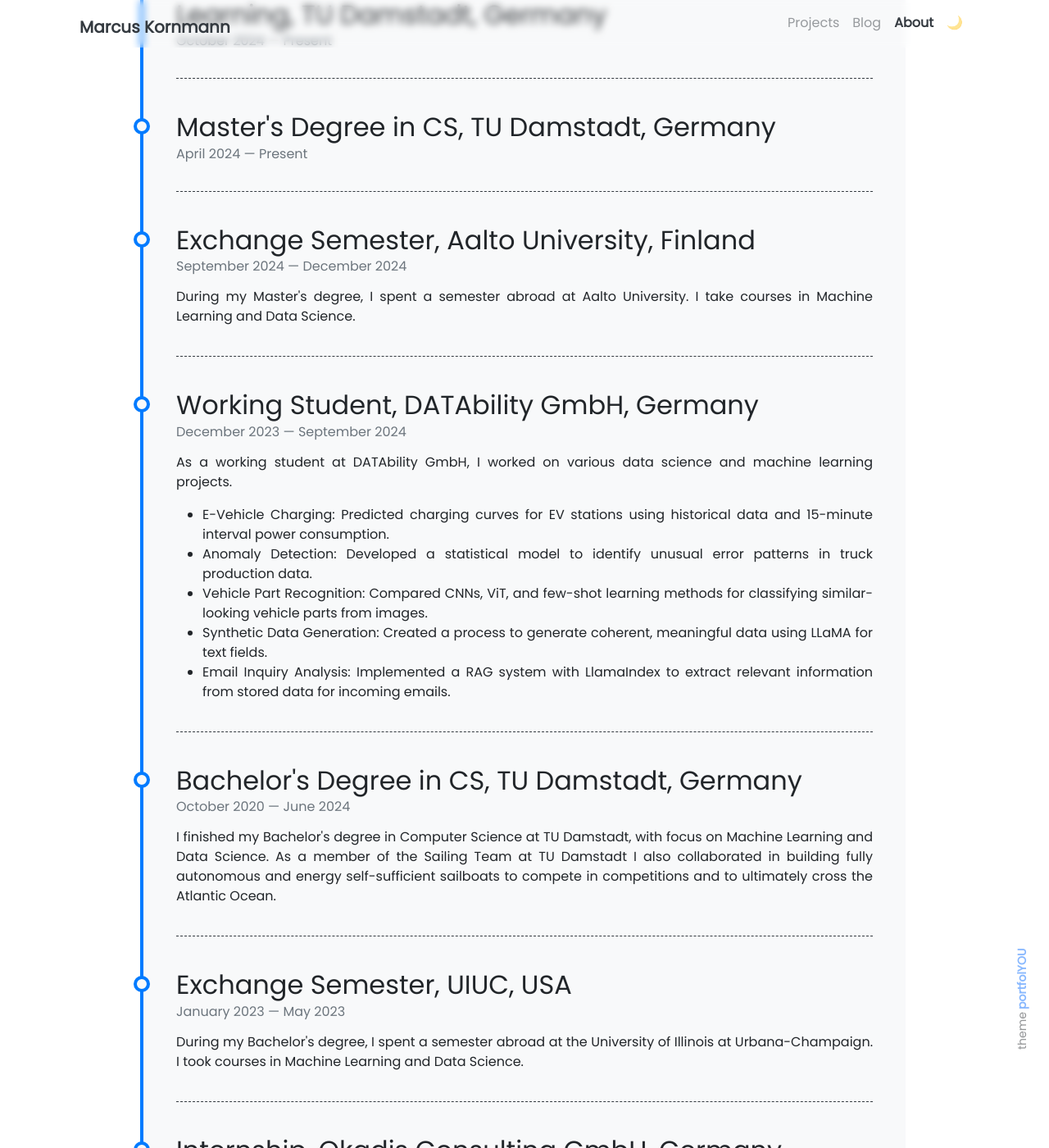
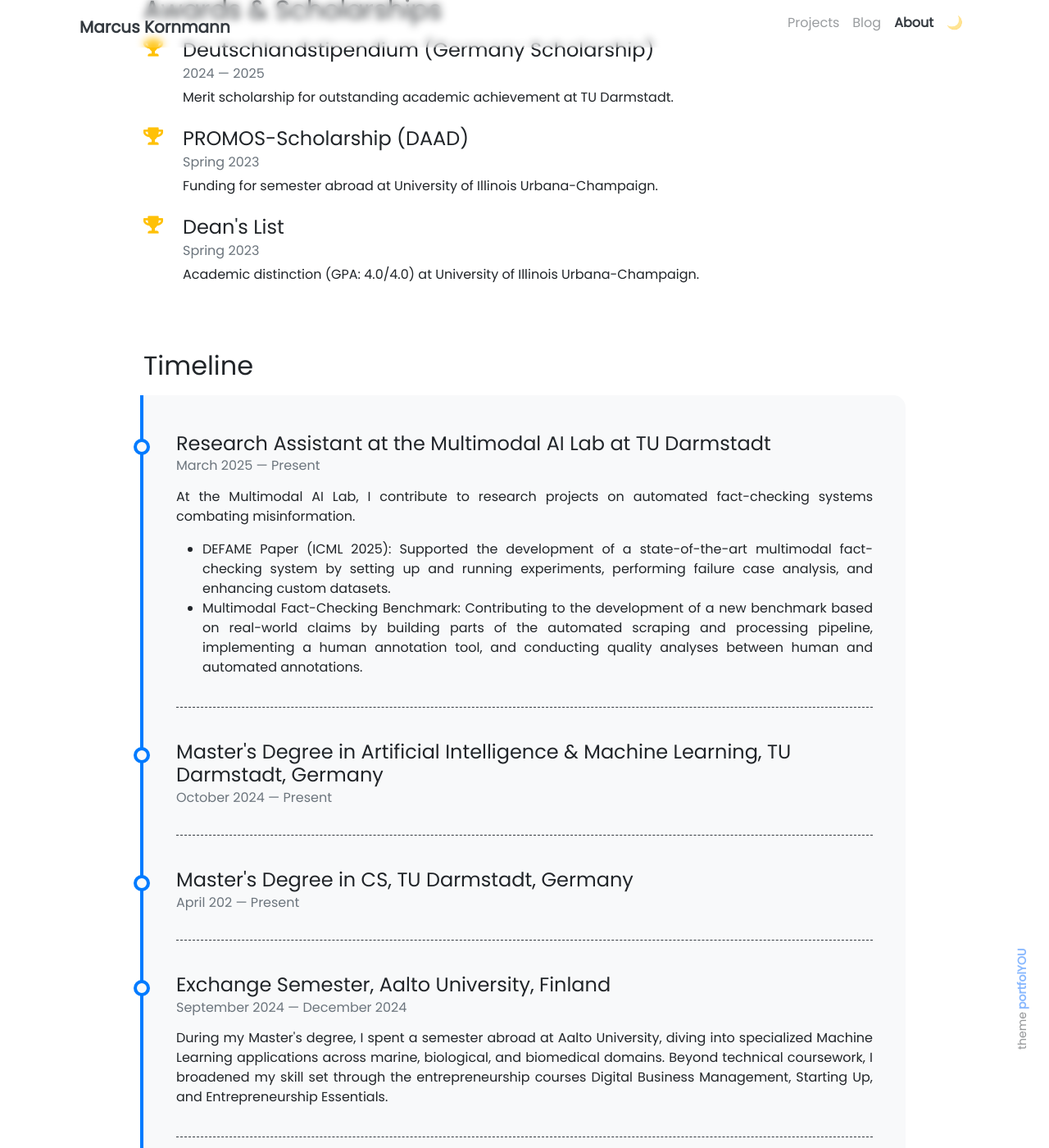
Before and after one commit to CptK/CptK.github.io, a Jekyll site: the page built from pages/about.md, in a window 1280 px wide and 1400 px high, scrolled down 1012 px. Shown: the whole window at 82% size. Built offline with Jekyll 4.4.1, drawn with Linux system fonts in a browser that asks for light colours; nearby versions of some CDN libraries; some of the changed text lies outside the part shown.

Commit message:
update about page

```diff
--- /dev/null
+++ b/_data/awards.yml
@@ -0,0 +1,14 @@
+- title: Deutschlandstipendium (Germany Scholarship)
+  from: 2024
+  to: 2025
+  description: Merit scholarship for outstanding academic achievement at TU Darmstadt.
+
+- title: PROMOS-Scholarship (DAAD)
+  from: Spring 2023
+  to:
+  description: Funding for semester abroad at University of Illinois Urbana-Champaign.
+
+- title: Dean's List
+  from: Spring 2023
+  to:
+  description: Academic distinction (GPA&#58; 4.0/4.0) at University of Illinois Urbana-Champaign.
--- a/_data/language-skills.yml
+++ b/_data/language-skills.yml
@@ -14,6 +14,6 @@
   color: primary
 
 - name: Portuguese
-  percentage: 45
-  level: Basic
+  percentage: 60
+  level: Intermediate
   color: primary
--- a/_data/timeline.yml
+++ b/_data/timeline.yml
@@ -1,16 +1,34 @@
-- title: Master's Degree in Artificial Intelligence & Machine Learning, TU Damstadt, Germany
+- title: Research Assistant at the Multimodal AI Lab at TU Darmstadt
+  from: March 2025
+  to: Present
+  description: <p align="justify">At the Multimodal AI Lab, I contribute to research projects on automated
+                fact-checking systems combating misinformation.</p>
+                <ul align="justify">
+                  <li>DEFAME Paper (ICML 2025)&colon; Supported the development of a state-of-the-art multimodal
+                  fact-checking system by setting up and running experiments, performing failure case analysis,
+                  and enhancing custom datasets.</li>
+                  <li>Multimodal Fact-Checking Benchmark&colon; Contributing to the development of a new benchmark
+                  based on real-world claims by building parts of the automated scraping and processing pipeline,
+                  implementing a human annotation tool, and conducting quality analyses between human and
+                  automated annotations.</li>
+                </ul>
+
+- title: Master's Degree in Artificial Intelligence & Machine Learning, TU Darmstadt, Germany
   from: October 2024
   to: Present
 
-- title: Master's Degree in CS, TU Damstadt, Germany
-  from: April 2024
+- title: Master's Degree in CS, TU Darmstadt, Germany
+  from: April 202
   to: Present
 
 - title: Exchange Semester, Aalto University, Finland
   from: September 2024
   to: December 2024
-  description: <p align="justify">During my Master's degree, I spent a semester abroad at Aalto University.
-                I take courses in Machine Learning and Data Science.</p>
+  description: <p align="justify">During my Master's degree, I spent a semester abroad at Aalto University,
+                  diving into specialized Machine Learning applications across marine, biological, and
+                  biomedical domains. Beyond technical coursework, I broadened my skill set through the
+                  entrepreneurship courses Digital Business Management, Starting Up, and Entrepreneurship
+                  Essentials.</p>
 
 - title: Working Student, DATAbility GmbH, Germany
   from: December 2023
@@ -30,12 +48,12 @@
                  information from stored data for incoming emails.</li>
                </ul>
 
-- title: Bachelor's Degree in CS, TU Damstadt, Germany
+- title: Bachelor's Degree in CS, TU Darmstadt, Germany
   from: October 2020
   to: June 2024
-  description: <p align="justify">I finished my Bachelor's degree in Computer Science at TU Damstadt,
+  description: <p align="justify">I finished my Bachelor's degree in Computer Science at TU Darmstadt,
                with focus on Machine Learning and Data Science. As a member of the
-               Sailing Team at TU Damstadt I also collaborated in building fully autonomous and energy self-sufficient
+               Sailing Team at TU Darmstadt I also collaborated in building fully autonomous and energy self-sufficient
                sailboats to compete in competitions and to ultimately cross the Atlantic Ocean.</p>
 
 - title: Exchange Semester, UIUC, USA
@@ -59,14 +77,14 @@
                      bank, including presentation to the client and coordination of detailed requirements.</li>
                </ul>
 
-- title: Teaching Assistant, TU Damstadt, Germany
+- title: Teaching Assistant, TU Darmstadt, Germany
   from: April 2022
   to: September 2022
   description: <p align="justify">During the summer semester 2022 I was a teaching assistant for the course
                C/C++ Programming Lab. I was responsible for supervising and correcting homeworks, manage the
                online forum and revise tasks.</p>
 
-- title: Teaching Assistant, TU Damstadt, Germany
+- title: Teaching Assistant, TU Darmstadt, Germany
   from: October 2021
   to: March 2022
   description: <p align="justify">During the winter semester 21/22 I was a teaching assistant for the course
--- /dev/null
+++ b/_includes/about/awards.html
@@ -0,0 +1,16 @@
+<div class="col mt-4">
+  <h2 class="mb-3">Awards & Scholarships</h2>
+
+  {% for item in site.data.awards %}
+    <div class="row mb-4">
+      <div class="col-auto">
+        <i class="fas fa-trophy fa-lg text-warning"></i>
+      </div>
+      <div class="col">
+        <h4 class="mb-1">{{ item.title }}</h4>
+        <h6 class="text-muted mb-2">{{ item.from }}{% if item.to %} — {{ item.to }}{% endif %}</h6>
+        <p class="mb-0">{{ item.description }}</p>
+      </div>
+    </div>
+  {% endfor %}
+</div>
--- a/_includes/about/timeline.html
+++ b/_includes/about/timeline.html
@@ -1,9 +1,10 @@
 <div class="col mt-4">
+  <h2 class="mb-3">Timeline</h2>
   <div class="timeline-body bg-themed">
     {% for item in site.data.timeline %}
       <div class="timeline-item">
         <div class="content">
-          <h2>{{ item.title }}</h2>
+          <h4>{{ item.title }}</h4>
           <h6 class="date">{{ item.from }} — {{ item.to }}</h6>
           <p>{{ item.description }}</p>
         </div>
--- a/pages/about.md
+++ b/pages/about.md
@@ -7,7 +7,7 @@ weight: 3
 
 # **About Me**
 
-Hi, I am **{{ site.author.name }}**.
+Hi, I'm {{ site.author.name }}, a Master's student and researcher at TU Darmstadt working on AI systems that tackle real-world challenges, from combating misinformation to autonomous maritime navigation.
 
 <div class="row">
 {% include about/skills.html title="Programming Skills" source=site.data.programming-skills %}
@@ -18,5 +18,9 @@ Hi, I am **{{ site.author.name }}**.
 </div>
 
 <div class="row">
+{% include about/awards.html %}
+</div>
+
+<div class="row">
 {% include about/timeline.html %}
 </div>
```
Also changed, not shown: _data/programming-skills.yml (+12 -7 lines).
